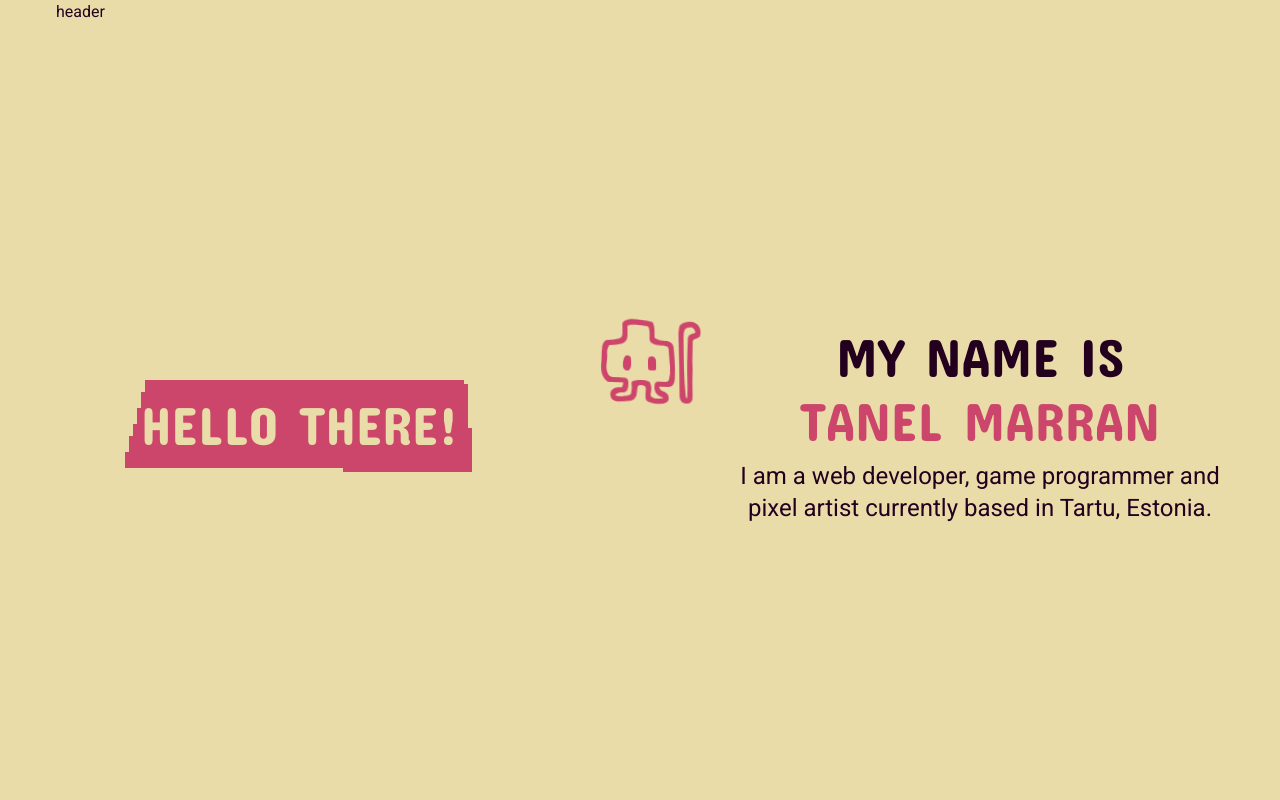
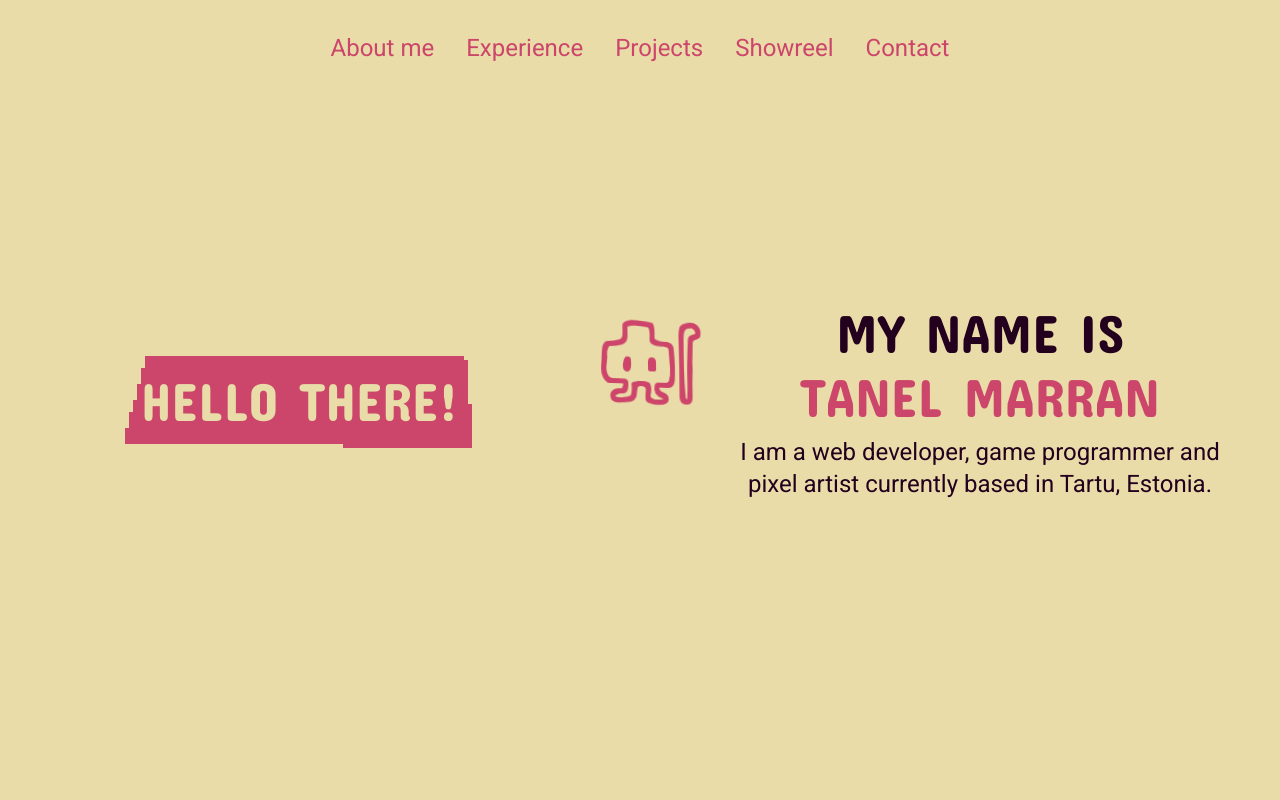
Before and after one commit to TanelMarran/portfolio, a Vue app: page / in a window 1280 px wide. Shown: the top 800 px of the page. Built offline with nearby package versions, Linux system fonts and the light colour scheme.

Commit message:
[main] finishes desktop design

```diff
--- a/src/assets/reset.scss
+++ b/src/assets/reset.scss
@@ -58,6 +58,10 @@
   font-weight: normal;
 }
 
+html {
+  scroll-behavior: smooth;
+}
+
 body {
   min-height: 100vh;
   color: var(--color-text);
@@ -72,3 +76,8 @@ body {
   -webkit-font-smoothing: antialiased;
   -moz-osx-font-smoothing: grayscale;
 }
+
+main {
+  display: flex;
+  flex-direction: column;
+}
--- a/src/components/AboutMe.vue
+++ b/src/components/AboutMe.vue
@@ -3,8 +3,8 @@
   <div class="about-me h-walker-container">
     <div>
       <SingleImage
-          :src="aboutMeImage"
-          alt="Tanel Marran"
+        :src="aboutMeImage"
+        alt="Tanel Marran"
       />
     </div>
     <div>
--- a/src/components/Contact.vue
+++ b/src/components/Contact.vue
@@ -1,4 +1,5 @@
 <template>
+  <div id="contact"/>
   <div class="contact h-walker-container">
     <div class="h-height-vh">
       <Heading>
--- a/src/components/Experience.vue
+++ b/src/components/Experience.vue
@@ -1,4 +1,5 @@
 <template>
+  <div id="experience"/>
   <div class="experience h-walker-container">
     <div>
       <Icons :highlights="highlights"/>
--- /dev/null
+++ b/src/components/Header.vue
@@ -0,0 +1,26 @@
+<template>
+  <header class="header text-large">
+    <a href="#about-me">About me</a>
+    <a href="#experience">Experience</a>
+    <a href="#projects">Projects</a>
+    <a href="#showreel">Showreel</a>
+    <a href="#contact">Contact</a>
+  </header>
+</template>
+
+<style>
+.header {
+  position: absolute;
+  left: 0;
+  right: 0;
+  display: flex;
+  padding: 32px 0;
+  justify-content: center;
+  gap: 16px;
+  z-index: 1;
+
+  a {
+    padding: 0 8px;
+  }
+}
+</style>
--- a/src/components/Projects.vue
+++ b/src/components/Projects.vue
@@ -1,4 +1,5 @@
 <template>
+  <div id="projects"/>
   <div class="projects">
     <div class="projects__head">
       <Heading>
--- a/src/components/Video.vue
+++ b/src/components/Video.vue
@@ -1,6 +1,7 @@
 <template>
+  <div id="showreel"/>
   <div class="video">
-    <Heading>
+    <Heading class="video__heading">
       Showreel
     </Heading>
     <div class="video__container">
@@ -25,6 +26,10 @@ import WiggleBackground from '@/components/WiggleBackground.vue'
   margin: 128px 0;
 }
 
+.video__heading {
+  margin-bottom: 32px;
+}
+
 .video__container {
   position: relative;
   width: 100%;
@@ -32,7 +37,6 @@ import WiggleBackground from '@/components/WiggleBackground.vue'
 }
 
 .video__iframe {
-  margin-top: 32px;
   width: 100%;
   height: 100%;
 }
--- a/src/views/HomeView.vue
+++ b/src/views/HomeView.vue
@@ -1,5 +1,5 @@
 <template>
-  header
+  <Header/>
   <main>
     <Walker>
       <Hero/>
@@ -22,4 +22,5 @@ import Experience from '../components/Experience.vue'
 import Projects from '../components/Projects.vue'
 import Contact from '../components/Contact.vue'
 import Video from '../components/Video.vue'
+import Header from '../components/Header.vue'
 </script>
```
